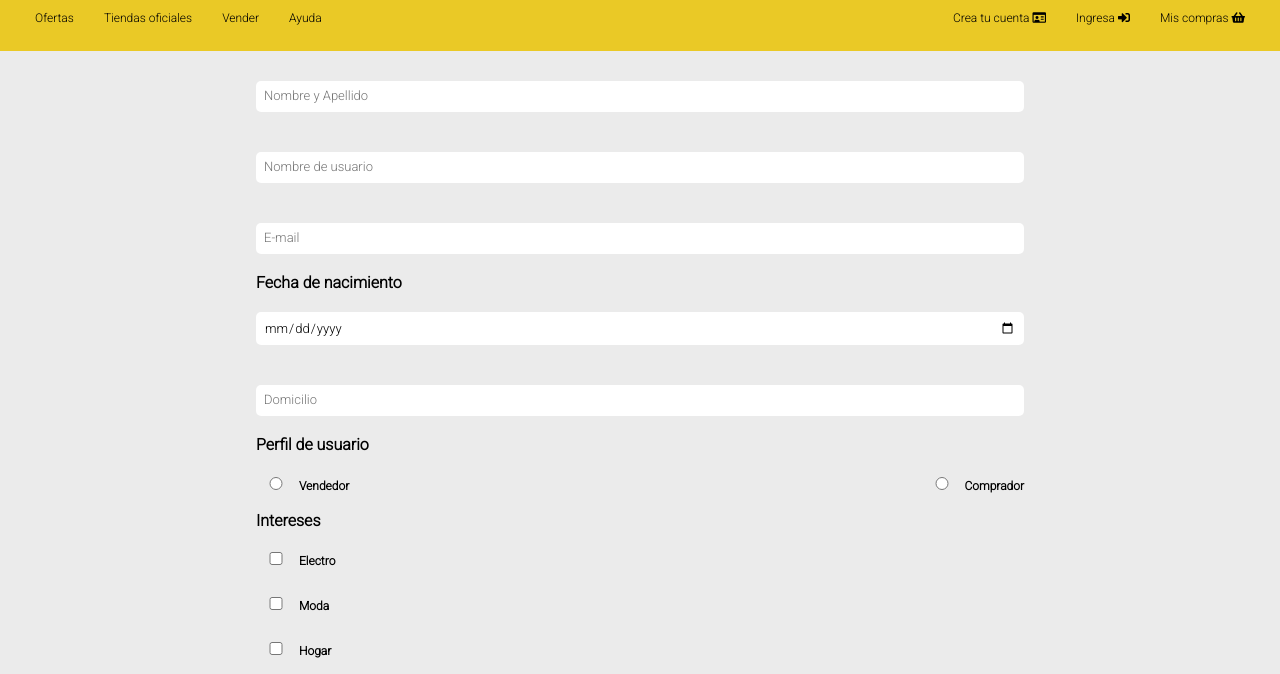
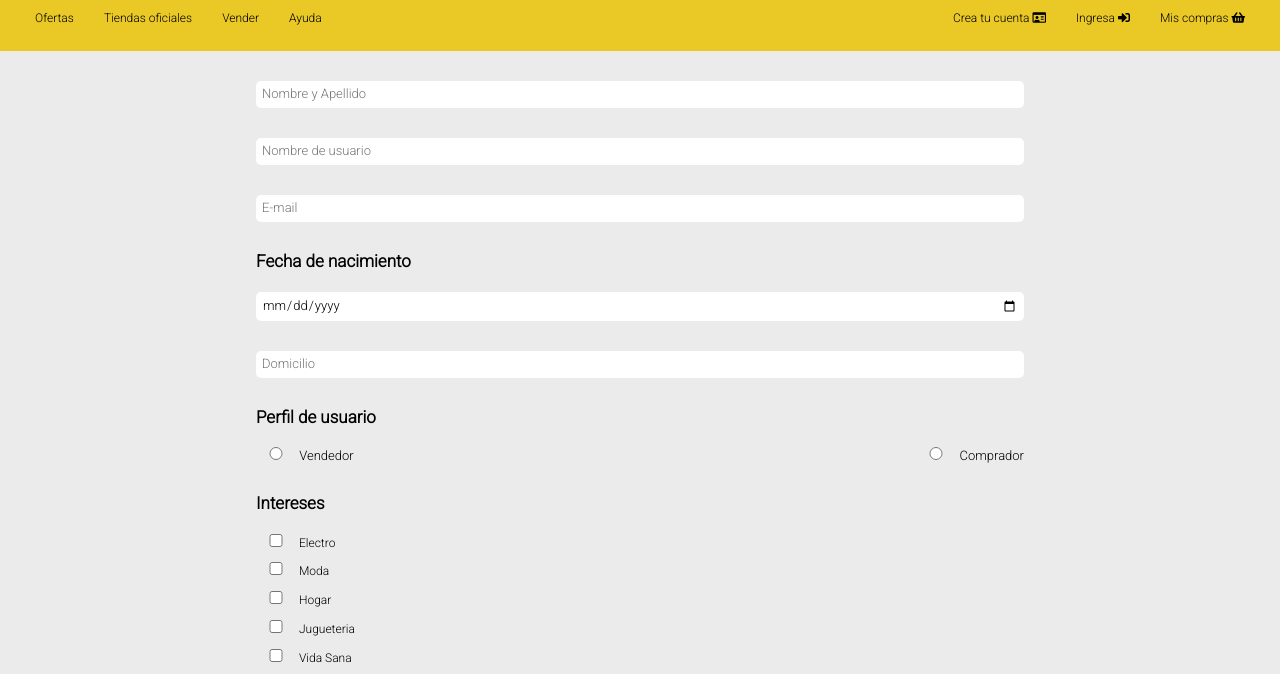
Before and after one commit to angie9802/mercadoLiebre, a website: page views/register.html in a window 1280 px wide. Shown: the part 90-764 px from the top of the page. Drawn offline with Linux system fonts and the light colour scheme; files whose address does not match are found by name.

Commit message:
register

```diff
--- a/public/css/styles.css
+++ b/public/css/styles.css
@@ -142,36 +142,42 @@ main .text-name{
 main form{
     width: 90vw;
     margin:auto;
-    padding: 10px 0;
+    padding: 30px 0px 10px 0px;
 }
+main .container {
+    margin-bottom: 30px;
+    font-size: 13px;
 
+}
+main .container .title{
+    font-size: 17px;
+    font-weight: bolder;
+    margin-bottom: 20px;
+    display: block
+}
 main .container button, .container input{
     width:100%;
     padding: 6px;
-    font-size: 13px;
-    border-color: #6e6b6b00;
+    border:none;
     border-radius: 5px;
 }
-main .container label{
-    font-weight: bolder;
-}
-main .container input{
-    margin: 20px 0px 20px 0px;
-}
+
+
+
 main .container button{
     background:#1259c3;
     color: white;
     font-weight: bold;
 }
-main .radio-button p input, .check-button p input{
+
+main .radio-button input, .check-button input{
     width:20px;
-    margin: 10px;
+    margin: 0 10px;
 }
 main .container .radio-button{
     display: flex;
     align-items: center;
     justify-content:space-between;
-    font-size: 13px;
 }
 
 
--- a/views/register.html
+++ b/views/register.html
@@ -48,7 +48,7 @@ rel="stylesheet" />
                     <input type="email" name="email" placeholder="E-mail">
                 </div>
                 <div class="container">
-                    <label>
+                    <label class="title">
                         Fecha de nacimiento
                     </label>
                     <input type="date" name="fecha">
@@ -57,23 +57,23 @@ rel="stylesheet" />
                     <input type="text" name="domicilio" placeholder="Domicilio">
                 </div>
                 <div class="container">
-                    <label>
+                    <label class="title">
                         Perfil de usuario
                     </label>
                     <div class="radio-button">
-                        <p>
+                        <div>
                             <input type="radio" name="perfil" value="vendedor">
                             <label>Vendedor </label>
-                        </p>
-                        <p>
+                        </div>
+                        <div>
                             <input type="radio" name="perfil" value="comprador">
                             <label>Comprador </label>
-                        </p>
+                        </div>
 
                     </div>
                 </div>
                 <div class="container">
-                    <label>
+                    <label class="title">
                         Intereses
                     </label>
                     <div class="check-button">
```
